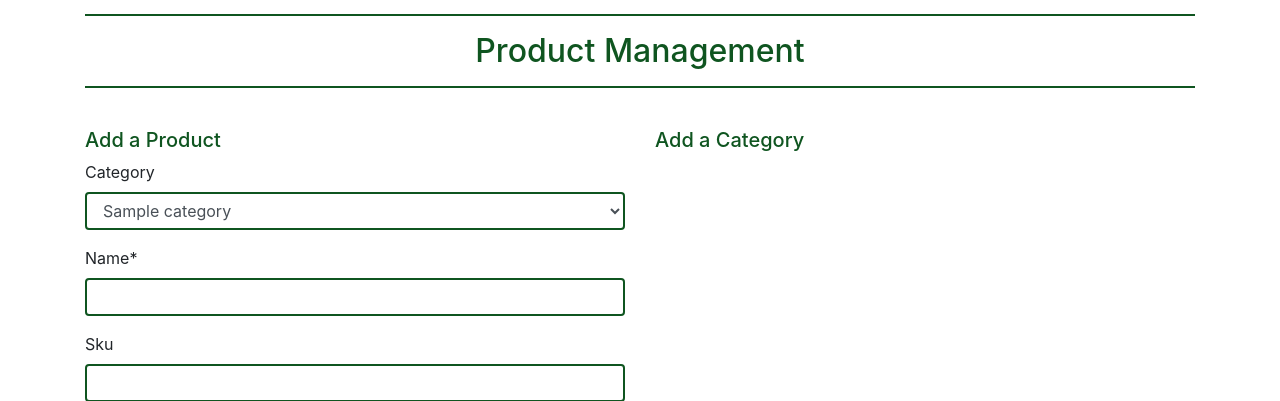
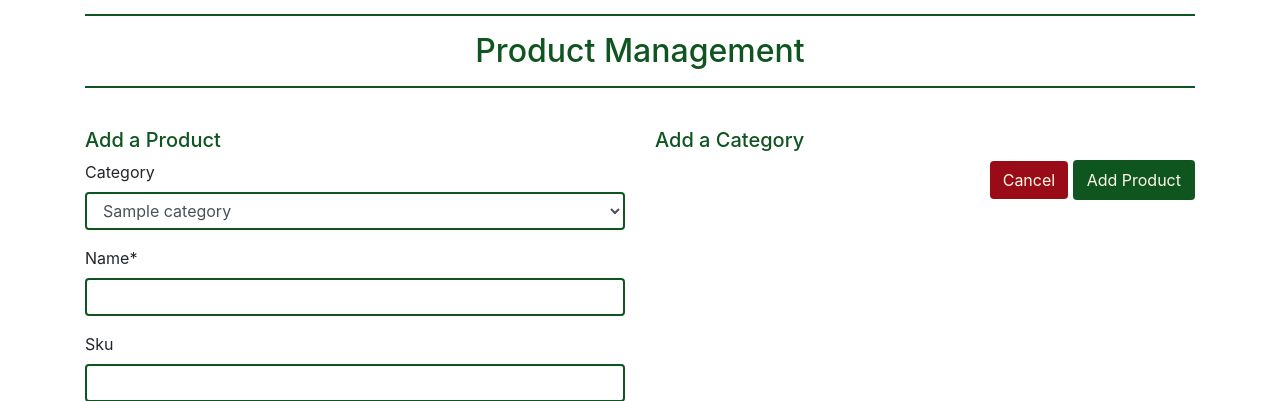
Before and after one commit to CarlaBuongiorno/la_fraschetta, a Django app: page /products/add/ in a window 1280 px wide. Shown: the part 180-581 px from the top of the page. Run offline with Django 3.2, Linux system fonts and the light colour scheme; tables that the repository leaves empty hold one stand-in row (values such as "Sample post"); some libraries are stand-ins or nearby versions.

Commit message:
feat: Complete add product functionality for product admin

```diff
--- a/bag/templates/bag/bag.html
+++ b/bag/templates/bag/bag.html
@@ -38,7 +38,11 @@
                             {% for item in bag_items %}
                                 <tr>
                                     <td class="p-3 w-25">
-                                        <img class="img-fluid rounded" src="{{ item.product.image.url }}" alt="">
+                                    {% if item.product.image %}
+                                        <img class="image-fluid" src="{{ item.product.image.url }}" alt="{{ item.product.name }}">
+                                    {% else %}
+                                        <img class="image-fluid" src="{{ MEDIA_URL }}noimage.png" alt="{{ item.product.name }}">
+                                    {% endif %}
                                     </td>
                                     <td class="py-3">
                                         <p class="my-0 green"><strong>{{ item.product.name }}</strong></p>
--- a/products/templates/products/add_product.html
+++ b/products/templates/products/add_product.html
@@ -37,6 +37,12 @@
             <!-- Add Category -->
             <div class="col-12 col-md-6">
                 <h5 class="green">Add a Category</h5>
+                <form action="" method="POST" class="form mb-2" enctype="multipart/form-data">
+                    <div class="text-right">
+                        <a href="{% url 'products' %}" class="btn btn-red">Cancel</a>
+                        <button class="btn btn-green" type="submit">Add Product</button>
+                    </div>
+                </form>
             </div>
         </div>
     </div>
--- a/products/views.py
+++ b/products/views.py
@@ -74,7 +74,16 @@ def product_detail(request, product_id):
 
 def add_product(request):
     """Add a product to the store"""
-    form = ProductForm()
+    if request.method == 'POST':
+        form = ProductForm(request.POST, request.FILES)
+        if form.is_valid():
+            product = form.save()
+            messages.success(request, 'Successfully added product!')
+            return redirect(reverse('add_product'))
+        else:
+            messages.error(request, 'Failed to add product. Please ensure the form is valid.')
+    else:
+        form = ProductForm()
     template = 'products/add_product.html'
     context = {
         'form': form,
--- a/profiles/views.py
+++ b/profiles/views.py
@@ -16,7 +16,10 @@ def profile(request):
         if form.is_valid():
             form.save()
             messages.success(request, 'Profile updated successfully')
-
+        else:
+            messages.error(request, 'Update failed. Please ensure the form is valid.')
+    else:
+        form = UserProfileForm(instance=profile)
     form = UserProfileForm(instance=profile)
     orders = profile.orders.all()
 
--- a/templates/base.html
+++ b/templates/base.html
@@ -76,8 +76,7 @@
 						<div class="dropdown-menu border-0 bg-cream" aria-labelledby="user-options">
                             {% if request.user.is_authenticated %}
                                 {% if request.user.is_superuser %}
-                                    <a href="{% url 'account_logout' %}" class="dropdown-item green">Add Category</a>
-                                    <a href="{% url 'account_logout' %}" class="dropdown-item green">Add Product</a>
+                                    <a href="{% url 'add_product' %}" class="dropdown-item green">Product Management</a>
                                 {% endif %}
                                 <a href="{% url 'profile' %}" class="dropdown-item green">My Profile</a>
                                 <a href="{% url 'account_logout' %}" class="dropdown-item green">Logout</a>
--- a/templates/includes/mobile-top-header.html
+++ b/templates/includes/mobile-top-header.html
@@ -28,8 +28,7 @@
     <div class="dropdown-menu border-0 bg-cream" aria-labelledby="user-options">
         {% if request.user.is_authenticated %}
             {% if request.user.is_superuser %}
-                <a href="{% url 'account_logout' %}" class="dropdown-item green">Add Category</a>
-                <a href="{% url 'account_logout' %}" class="dropdown-item green">Add Product</a>
+                <a href="{% url 'add_product' %}" class="dropdown-item green">Product Management</a>
             {% endif %}
             <a href="{% url 'profile' %}" class="dropdown-item green">My Profile</a>
             <a href="{% url 'account_logout' %}" class="dropdown-item green">Logout</a>
--- a/templates/includes/toasts/toast_success.html
+++ b/templates/includes/toasts/toast_success.html
@@ -21,9 +21,9 @@
                     <div class="row">
                         <div class="col-3 my-1">
                             {% if item.product.image %}
-                            <img class="w-100" src="{{ item.product.image.url }}" alt="{{ item.product.name }}">
+                                <img class="w-100" src="{{ item.product.image.url }}" alt="{{ item.product.name }}">
                             {% else %}
-                            <img class="w-100" src="{{ MEDIA_URL }}noimage.png" alt="{{ item.product.name }}">
+                                <img class="w-100" src="{{ MEDIA_URL }}noimage.png" alt="{{ item.product.name }}">
                             {% endif %}
                         </div>
                         <div class="col-9">
```
Also changed, not shown: media/noimage.png (added).
